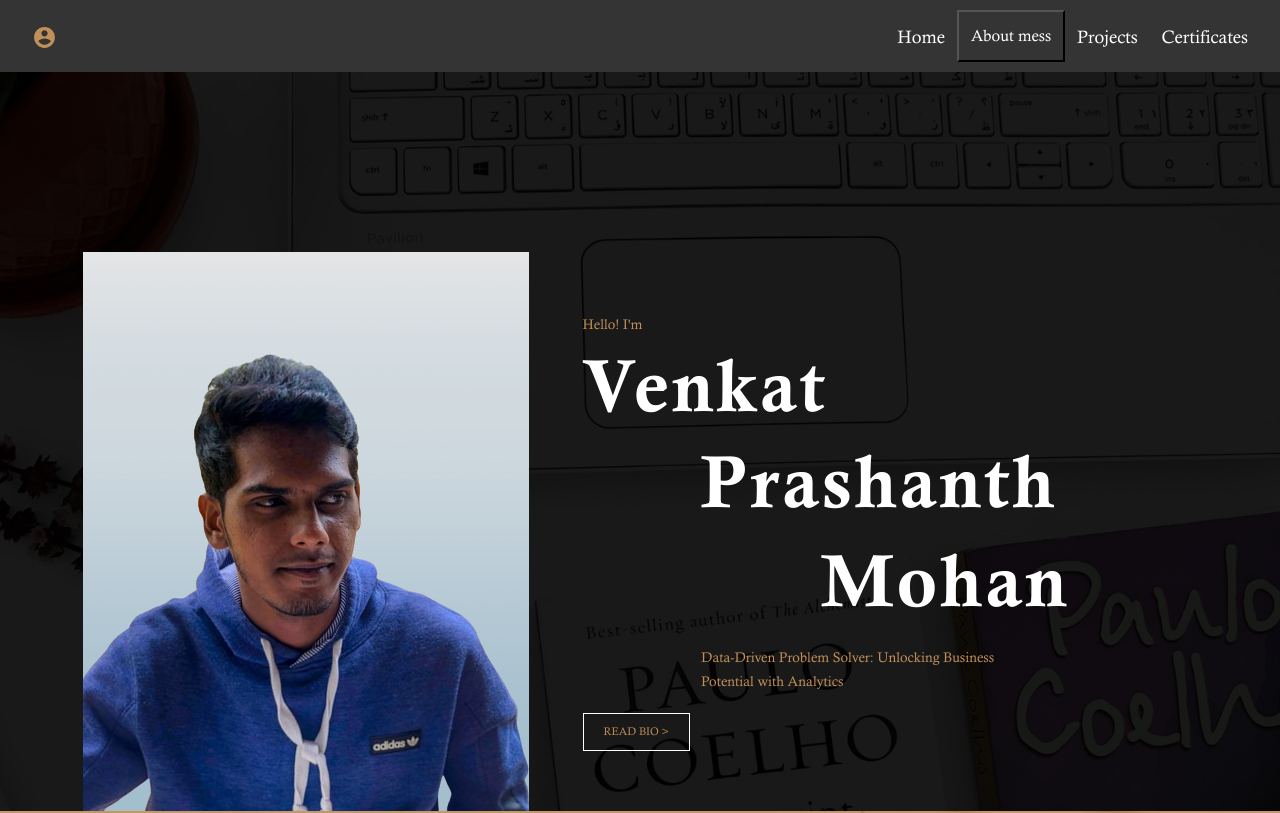
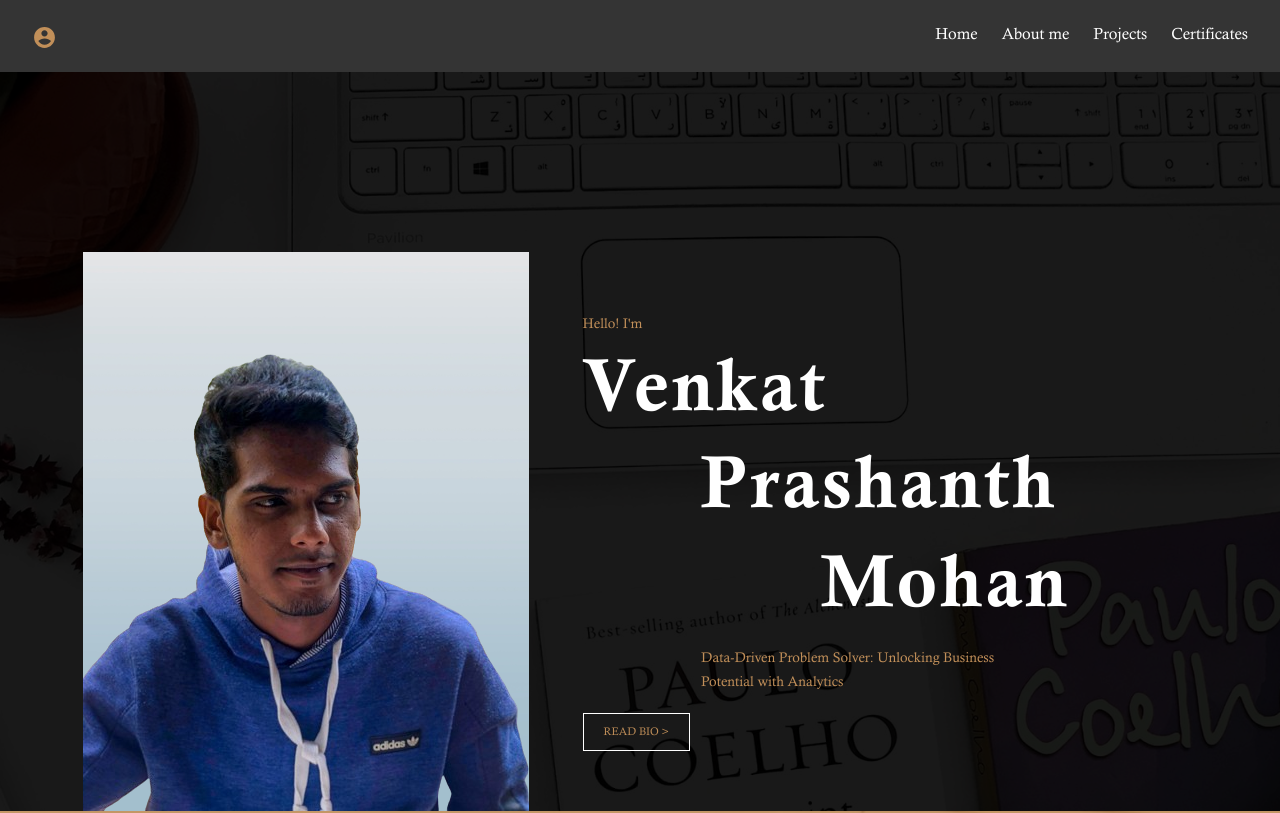
Before and after one commit to sudharsanvenkatraj/prashanth-cv, a React (Create React App) app: page / in a window 1280 px wide. Shown: the top 813 px of the page. Built offline with nearby package versions, Linux system fonts and the light colour scheme.

Commit message:
fix: updated navigate

```diff
--- a/src/AppRouter.js
+++ b/src/AppRouter.js
@@ -11,6 +11,10 @@ const Router =  createBrowserRouter([
     children: [
       {
         path: '/',
+        Component: Home,
+      },
+      {
+        path: '/home',
         Component: Home,
       },
       {
--- a/src/components/Header.js
+++ b/src/components/Header.js
@@ -19,11 +19,14 @@ export default function Header() {
           <div class="header-right">
             <div class="search-container">
             </div>
-            <a class="active" href="/">Home</a>
-            <button onClick={() => navigateHandler('aboutme')}>About mess</button>
+            {/* <a class="active" href="/">Home</a> */}
+            <button onClick={() => navigateHandler('home')}>Home</button>
+            <button onClick={() => navigateHandler('aboutme')}>About me</button>
+            <button onClick={() => navigateHandler('projects')}>Projects</button>
+            <button onClick={() => navigateHandler('certificates')}>Certificates</button>
             {/* <a href="#contact">Blogs</a> */}
-            <a href="projects">Projects</a>
-            <a href="certificates">Certificates</a>
+            {/* <a href="projects">Projects</a>
+            <a href="certificates">Certificates</a> */}
           </div>
         </div>
       </header>
--- a/src/components/css/header.css
+++ b/src/components/css/header.css
@@ -12,4 +12,5 @@
     font-size: 18px;
     line-height: 25px;
     border-radius: 4px;
+    border: transparent;
   }
```
